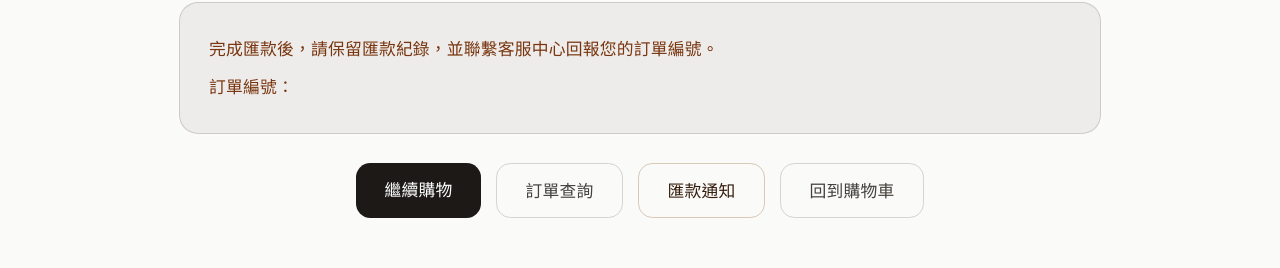
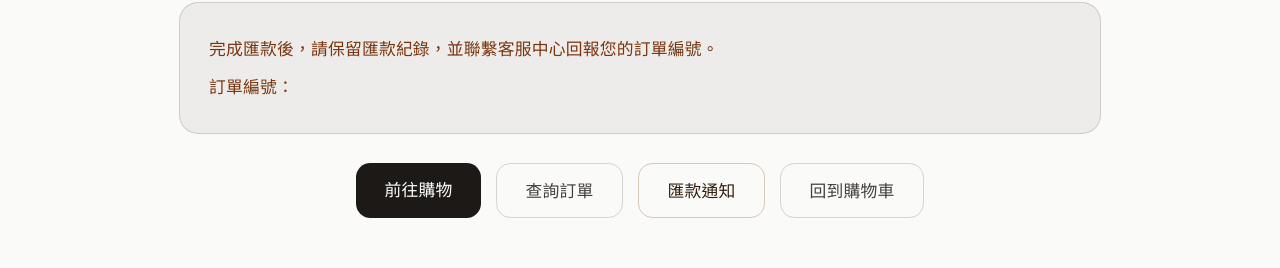
Before and after one commit to jusper-li/Sonpin2.0, a React (Vite) app: page /checkout/result in a window 1280 px wide. Shown: the part 1073-1341 px from the top of the page. Built offline with nearby package versions, Linux system fonts and the light colour scheme; no server answers; the database is empty.

Commit message:
fix: update order completion actions

```diff
--- a/src/pages/CheckoutResult.tsx
+++ b/src/pages/CheckoutResult.tsx
@@ -56,9 +56,9 @@ export default function CheckoutResult() {
   const [copyState, setCopyState] = useState<'idle' | 'copied'>('idle');
   const [orderCopyState, setOrderCopyState] = useState<'idle' | 'copied'>('idle');
   const stateConfig: Record<PaymentState, { title: string; description: string; tone: string }> = {
-    paid: { title: t('checkout.result.paid.title', '您的訂單已完成'), description: t('checkout.result.paid.description', '我們已收到您的付款，訂單會盡快安排處理與出貨。'), tone: 'text-emerald-700' },
+    paid: { title: t('checkout.result.paid.title', '訂單已送出'), description: t('checkout.result.paid.description', '我們已收到您的付款，訂單會盡快安排處理與出貨。'), tone: 'text-emerald-700' },
     failed: { title: t('checkout.result.failed.title', '付款失敗'), description: t('checkout.result.failed.description', '目前付款狀態顯示失敗，若您已完成匯款，請重新通知我們進行確認。'), tone: 'text-rose-700' },
-    pending: { title: t('checkout.result.pending.title', '您的訂單已完成'), description: t('checkout.result.pending.description', '您的訂單已建立，若您選擇匯款付款，請完成匯款後再通知我們對帳。'), tone: 'text-amber-700' },
+    pending: { title: t('checkout.result.pending.title', '訂單已送出'), description: t('checkout.result.pending.description', '您的訂單已建立，若您選擇匯款付款，請完成匯款後再通知我們對帳。'), tone: 'text-amber-700' },
     unknown: { title: t('checkout.result.unknown.title', '查無訂單資訊'), description: t('checkout.result.unknown.description', '我們目前無法取得這筆訂單的狀態，請確認連結是否正確，或直接聯繫客服中心。'), tone: 'text-slate-700' },
   };
   const remittanceHref = useMemo(() => {
@@ -297,13 +297,13 @@ export default function CheckoutResult() {
               to="/shop"
               className="rounded-xl bg-stone-900 px-6 py-3 text-sm font-medium text-white transition hover:bg-stone-800"
             >
-              {t('cart.continue_shopping', '繼續購物')}
+              {t('cart.continue_shopping', '前往購物')}
             </Link>
             <Link
               to={orderQueryHref}
               className="rounded-xl border border-stone-300 px-6 py-3 text-sm font-medium text-stone-700 transition hover:bg-stone-100"
             >
-              {t('order.inquiry.title', '訂單查詢')}
+              {t('order.inquiry.title', '查詢訂單')}
             </Link>
             <Link
               to={remittanceHref}
```
